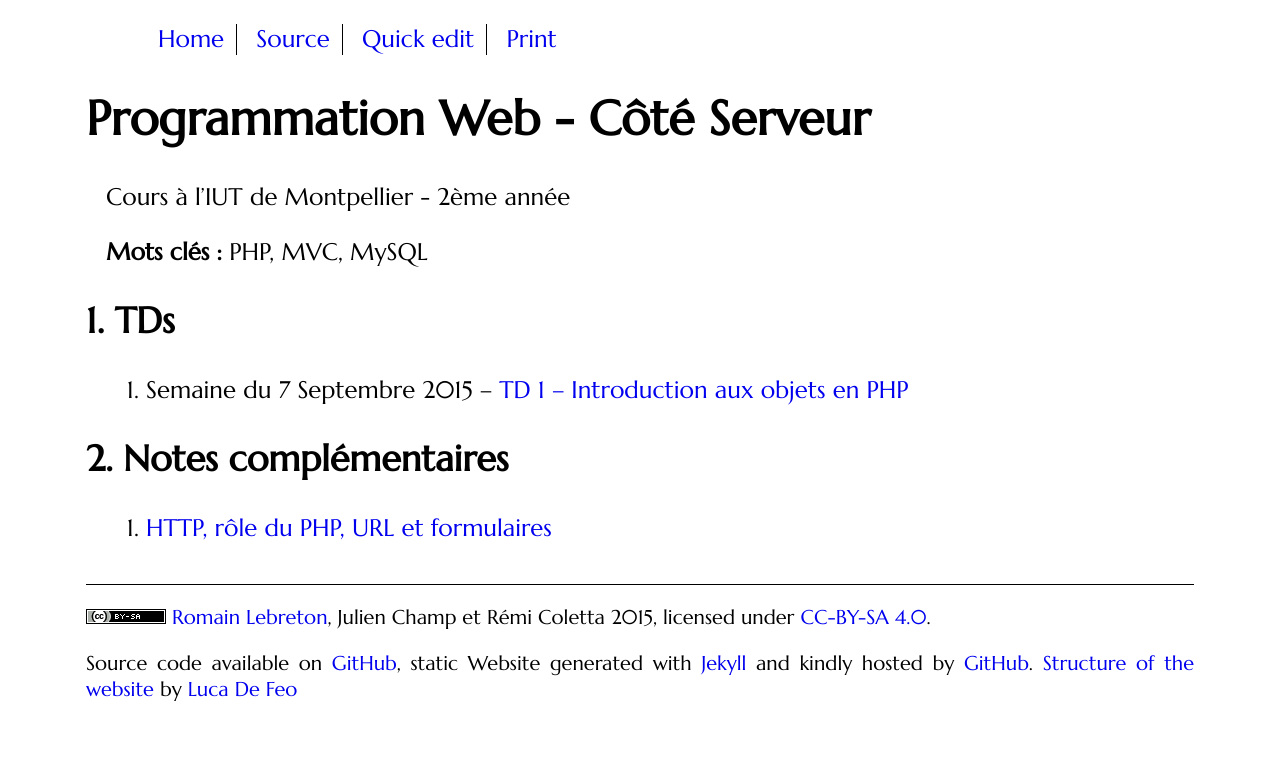
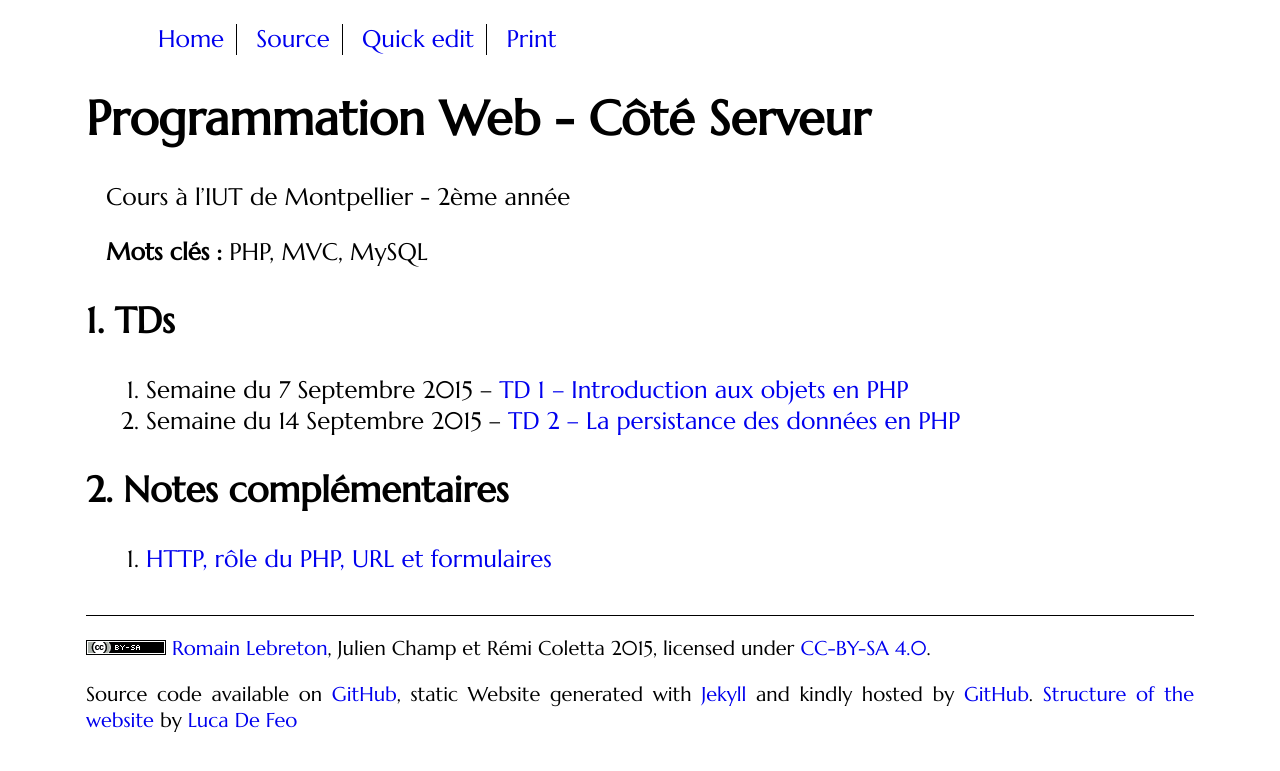
Before and after one commit to romainlebreton/R3.01-DeveloppementWeb, a Jekyll site: the page built from index.md, in a window 1280 px wide. Shown: the top 771 px of the page. Built offline with Jekyll 4.4.1, drawn with Linux system fonts in a browser that asks for light colours; some web fonts are replaced.

Commit message:
index sem 2

```diff
--- a/index.md
+++ b/index.md
@@ -11,6 +11,7 @@ Cours à l'IUT de Montpellier - 2ème année
 ## TDs
 
 1. Semaine du 7 Septembre 2015 -- [TD 1 -- Introduction aux objets en PHP](tutorials/tutorial1.html)
+1. Semaine du 14 Septembre 2015 -- [TD 2 -- La persistance des données en PHP](tutorials/tutorial2.html)
 
 ## Notes complémentaires
 
```
